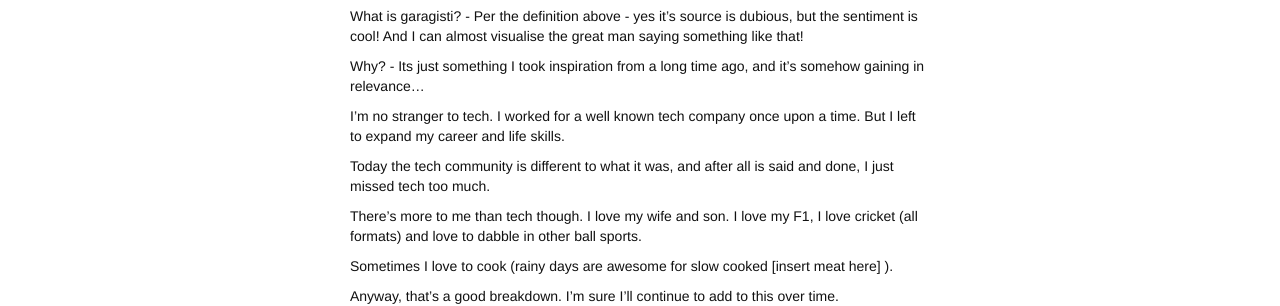
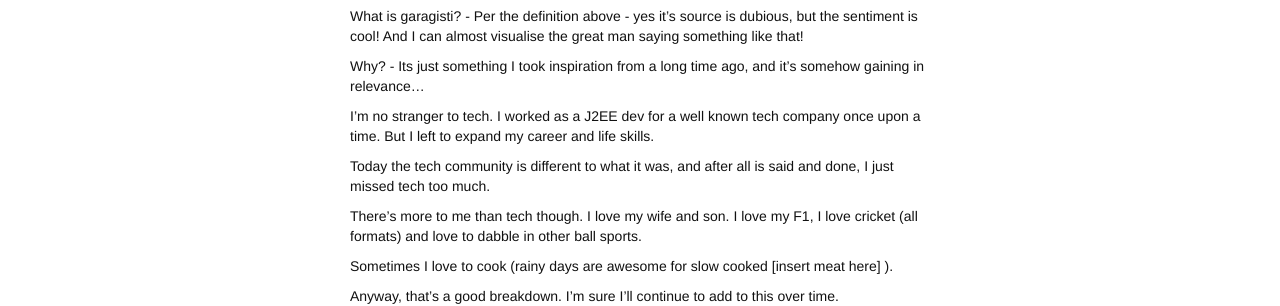
Before and after one commit to garagisti/garagisti.github.io, a Jekyll site: the page built from about.md, in a window 1280 px wide. Shown: the part 948-1254 px from the top of the page. Built offline with Jekyll 4.4.1, drawn with Linux system fonts in a browser that asks for light colours; nearby versions of some CDN libraries.

Commit message:
Update to About me

```diff
--- a/about.md
+++ b/about.md
@@ -10,7 +10,7 @@ What is garagisti? - Per the definition above - yes it's source is dubious, but
 
 Why? - Its just something I took inspiration from a long time ago, and it's somehow gaining in relevance...
 
-I'm no stranger to tech. I worked for a well known tech company once upon a time. But I left to expand my career and life skills.
+I'm no stranger to tech. I worked as a J2EE dev for a well known tech company once upon a time. But I left to expand my career and life skills.
 
 Today the tech community is different to what it was, and after all is said and done, I just missed tech too much.
 
```
